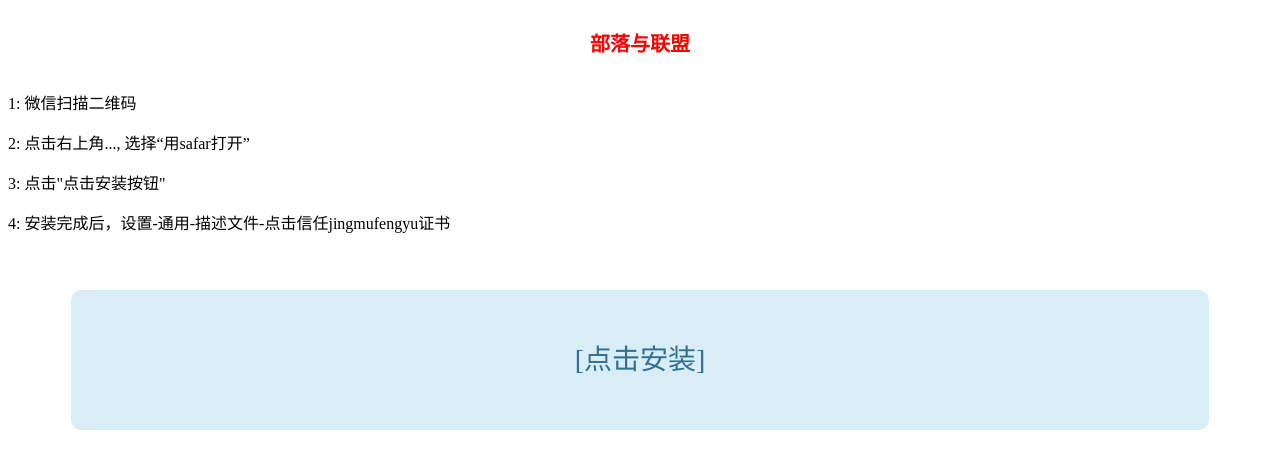
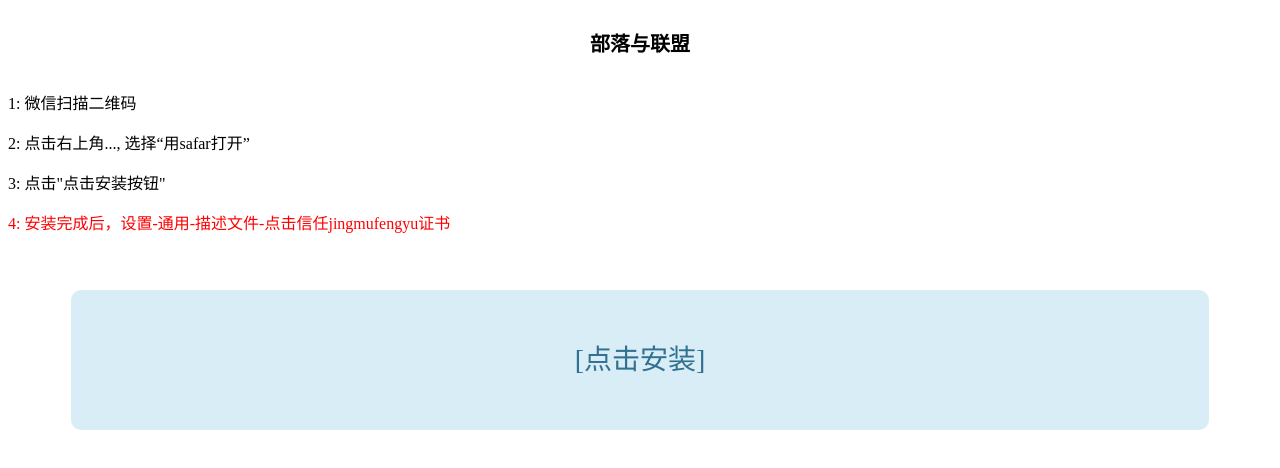
Before and after one commit to zj831007/jmfy, a plain HTML site: page index.html in a window 1280 px wide. Drawn offline with Linux system fonts and the light colour scheme.

Commit message:
Update index.html

```diff
--- a/index.html
+++ b/index.html
@@ -9,12 +9,12 @@
   <script src="js/install.js"></script>
 </head>
 <body>
-  <h5 style="text-align: center; color: red; padding-top: 20px; font-size:20px">部落与联盟</h5>
+  <h5 style="text-align: center; padding-top: 20px; font-size:20px">部落与联盟</h5>
   <div>
 	  <p style="pidding-left:100px"> 1: 微信扫描二维码</p>
 	  <p style="pidding-left:100px"> 2: 点击右上角..., 选择“用safar打开”</p>
 	  <p style="pidding-left:100px"> 3: 点击"点击安装按钮"</p>
-	  <p style="pidding-left:100px"> 4: 安装完成后，设置-通用-描述文件-点击信任jingmufengyu证书</p>
+	  <p style="pidding-left:100px;color:red"> 4: 安装完成后，设置-通用-描述文件-点击信任jingmufengyu证书</p>
   </div>
   <install-btn onclick="openInstallURL();">[点击安装]</install-btn>
 </body>
```
